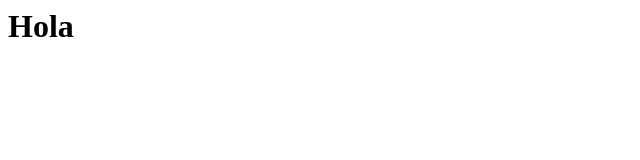
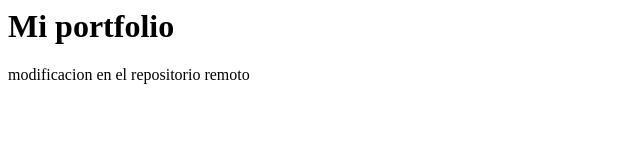
Before and after one commit to BarretoGon/PortfolioFrontend, a plain HTML site: page index.html in a window 1280 px wide. Shown: the whole page, without its empty margins (0-640 px from the left). Drawn offline with Linux system fonts and the light colour scheme.

Commit message:
Update index.html

```diff
--- a/index.html
+++ b/index.html
@@ -1 +1,3 @@
-<h1>Hola</h1>
+<h1>Mi portfolio</h1>
+
+<p>modificacion en el repositorio remoto</p>
```
